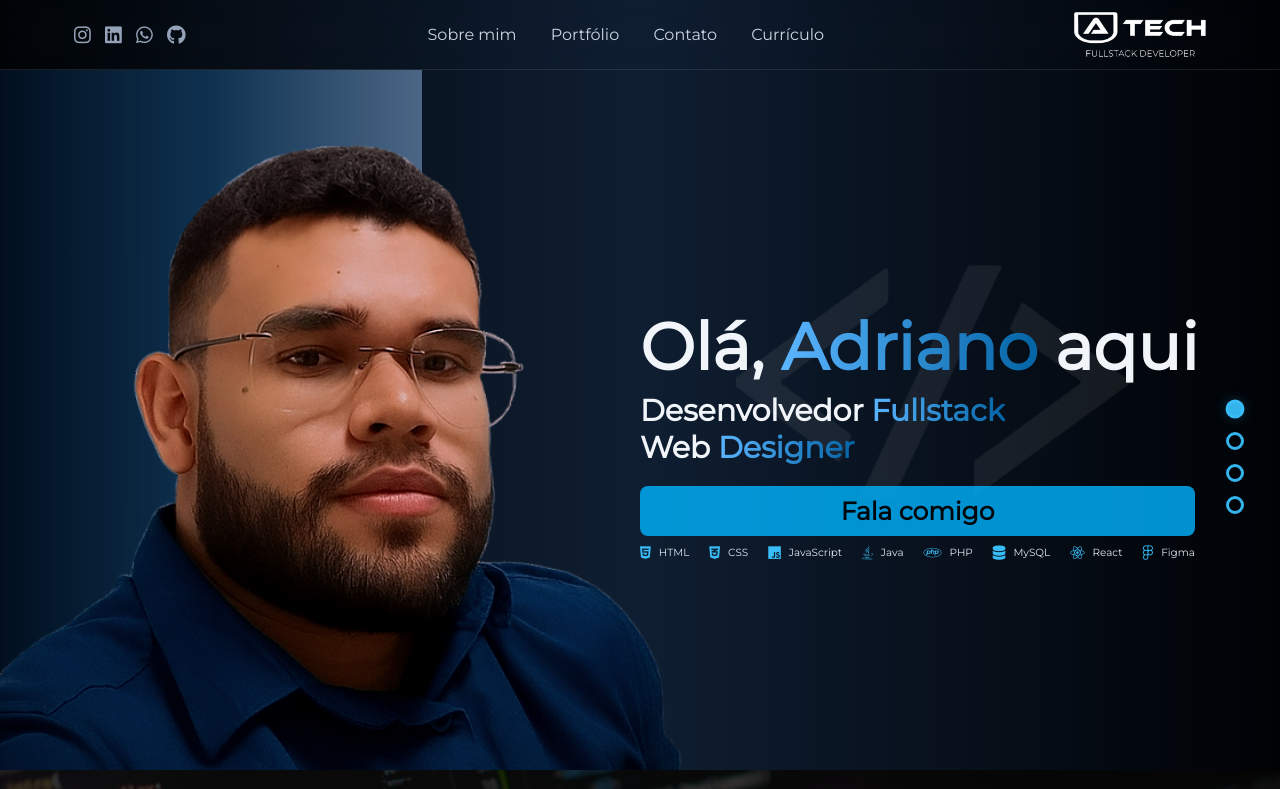
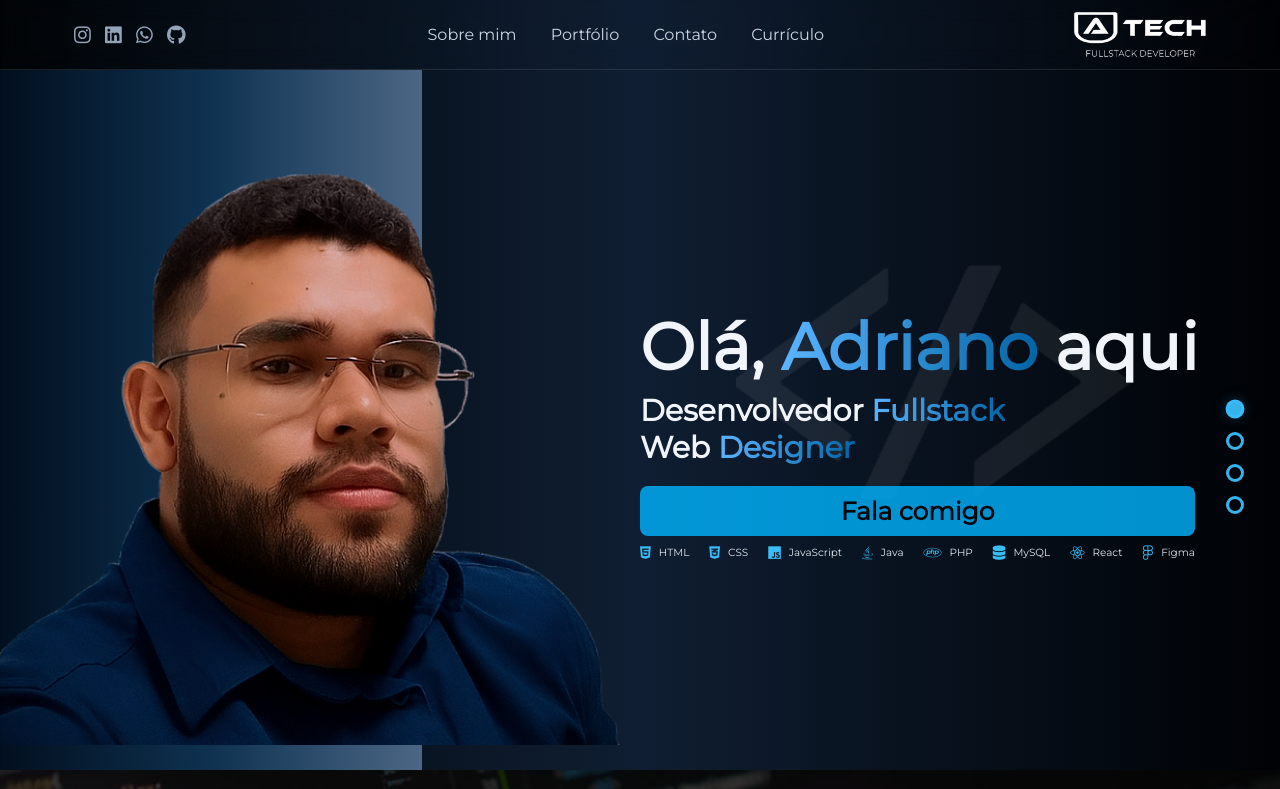
Before and after one commit to adrianuuuu/portfolio, a plain HTML site: page index.html in a window 1280 px wide. Shown: the top 789 px of the page. Drawn offline with nearby package versions, Linux system fonts and the light colour scheme; files whose address does not match are found by name.

Commit message:
Update style.css

```diff
--- a/css/style.css
+++ b/css/style.css
@@ -310,8 +310,8 @@ nav a:hover {
 }
 
 .profile {
-  width: 750px;
-  height: 690px;
+  width: 680px;
+  height: 590px;
   object-fit: cover;
   filter: contrast(110%) saturate(90%);
 }
```
